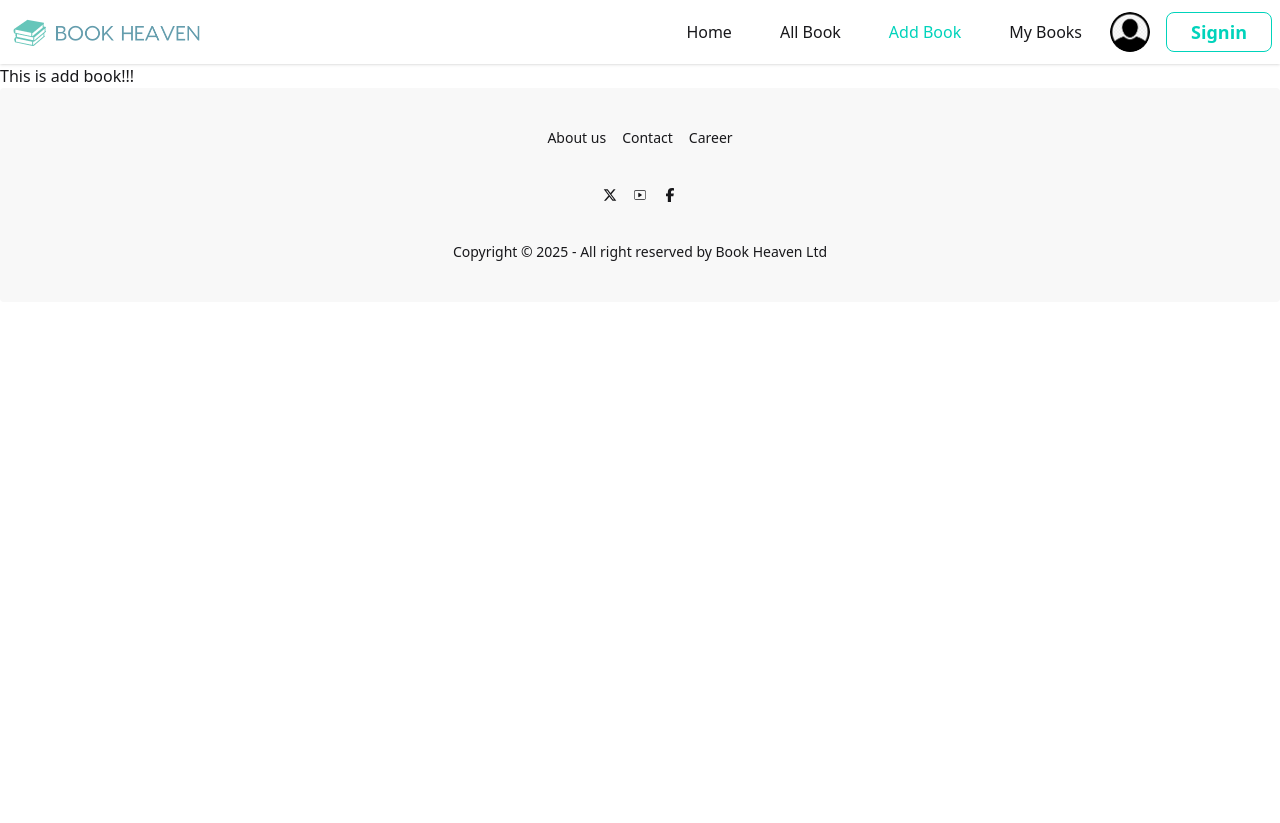
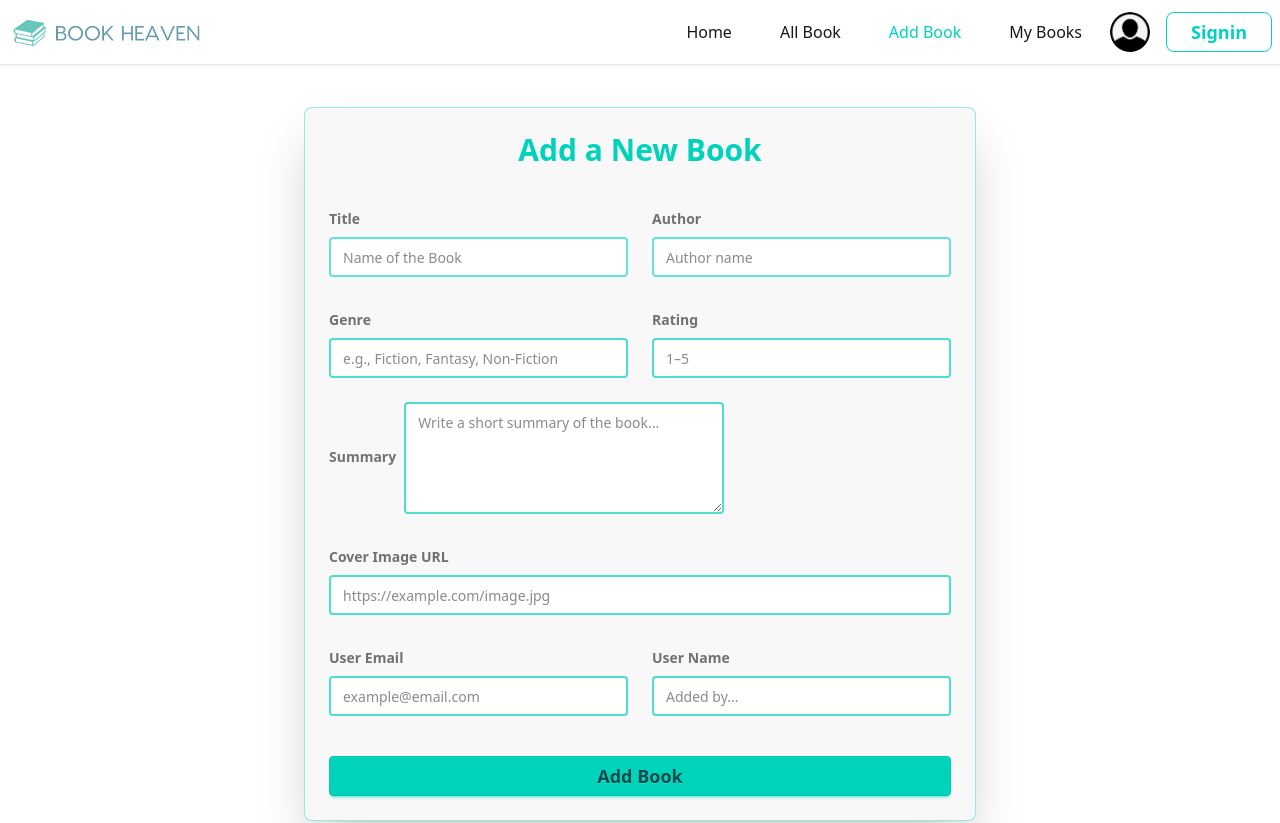
Before and after one commit to MMahamudul/The-Book-Heaven-client, a React (Vite) app: page /add-book in a window 1280 px wide. Shown: the top 823 px of the page. Before the commit the page ends 800 px from the top, so only its background shows below. Built offline with nearby package versions, Linux system fonts and the light colour scheme; no server answers.

Commit message:
Add book page design

```diff
--- a/src/component/Banner.jsx
+++ b/src/component/Banner.jsx
@@ -3,6 +3,7 @@ import { Autoplay, Pagination, Navigation } from "swiper/modules";
 import "swiper/css";
 import "swiper/css/pagination";
 import "swiper/css/navigation";
+import { Link } from "react-router";
 
 export default function Banner() {
   const slides = [
@@ -58,12 +59,12 @@ export default function Banner() {
                   {slide.text}
                 </p>
                 <div className="flex flex-wrap justify-center gap-4">
-                  <button className="btn btn-accent text-white px-6 py-3 rounded-lg text-lg shadow-md">
+                  <Link to='/all-books'  className="btn btn-accent text-white px-6 py-3 rounded-lg text-lg shadow-md">
                     All Books
-                  </button>
-                  <button className="btn btn-outline btn-accent px-6 py-3 rounded-lg text-lg">
-                    Create Book
-                  </button>
+                  </Link>
+                  <Link to='/add-book' className="btn btn-outline btn-accent px-6 py-3 rounded-lg text-lg">
+                    Add Book
+                  </Link>
                 </div>
               </div>
             </div>
--- a/src/pages/AddBook.jsx
+++ b/src/pages/AddBook.jsx
@@ -1,11 +1,122 @@
-import React from 'react';
+import React from "react";
 
 const AddBook = () => {
-    return (
-        <div>
-            This is add book!!!
+  return (
+    <div className="min-h-screen bg-base-100 flex items-center justify-center p-6">
+      <div className="card w-full max-w-2xl shadow-2xl bg-base-200 border border-accent/40">
+        <div className="card-body">
+          <h2 className="text-3xl font-bold text-center text-accent mb-6">
+            Add a New Book
+          </h2>
+
+          <form className="grid grid-cols-1 md:grid-cols-2 gap-6">
+            {/* Title */}
+            <div className="form-control">
+              <label className="label">
+                <span className="label-text font-bold my-2">Title</span>
+              </label>
+              <input
+                type="text"
+                placeholder="Name of the Book"
+                className="input input-bordered border-2 border-accent/60 w-full focus:outline-none focus:ring-1 focus:ring-accent focus:border-accent"
+              />
+            </div>
+
+            {/* Author */}
+            <div className="form-control">
+              <label className="label">
+                <span className="label-text font-bold my-2">Author</span>
+              </label>
+              <input
+                type="text"
+                placeholder="Author name"
+                className="input input-bordered border-2 border-accent/60 w-full focus:outline-none focus:ring-1 focus:ring-accent focus:border-accent"
+              />
+            </div>
+
+            {/* Genre */}
+            <div className="form-control">
+              <label className="label">
+                <span className="label-text font-bold my-2">Genre</span>
+              </label>
+              <input
+                type="text"
+                placeholder="e.g., Fiction, Fantasy, Non-Fiction"
+                className="input input-bordered border-2 border-accent/70 w-full focus:outline-none focus:ring-1 focus:ring-accent focus:border-accent"
+              />
+            </div>
+
+            {/* Rating */}
+            <div className="form-control">
+              <label className="label">
+                <span className="label-text font-bold my-2">Rating</span>
+              </label>
+              <input
+                type="number"
+                step="0.1"
+                placeholder="1–5"
+                className="input input-bordered border-2 border-accent/70 w-full focus:outline-none focus:ring-1 focus:ring-accent focus:border-accent"
+              />
+            </div>
+
+            {/* Summary */}
+            <div className="form-control md:col-span-2">
+              <label className="label">
+                <span className="label-text font-bold mr-2">Summary</span>
+              </label>
+              <textarea
+                placeholder="Write a short summary of the book..."
+                className="textarea textarea-bordered border-2 border-accent/70 h-28 focus:outline-none focus:ring-1 focus:ring-accent focus:border-accent"
+              ></textarea>
+            </div>
+
+            {/* Cover Image */}
+            <div className="form-control md:col-span-2">
+              <label className="label">
+                <span className="label-text font-bold my-2">Cover Image URL</span>
+              </label>
+              <input
+                type="url"
+                placeholder="https://example.com/image.jpg"
+                className="input input-bordered border-2 border-accent/70 w-full focus:outline-none focus:ring-1 focus:ring-accent focus:border-accent"
+              />
+            </div>
+
+            {/* User Email */}
+            <div className="form-control">
+              <label className="label">
+                <span className="label-text font-bold my-2">User Email</span>
+              </label>
+              <input
+                type="email"
+                placeholder="example@email.com"
+                className="input input-bordered border-2 border-accent/70 w-full focus:outline-none focus:ring-1 focus:ring-accent focus:border-accent"
+              />
+            </div>
+
+            {/* User Name */}
+            <div className="form-control">
+              <label className="label">
+                <span className="label-text font-bold my-2">User Name</span>
+              </label>
+              <input
+                type="text"
+                placeholder="Added by..."
+                className="input input-bordered border-2 border-accent/70 w-full focus:outline-none focus:ring-1 focus:ring-accent focus:border-accent"
+              />
+            </div>
+
+            {/* Submit Button */}
+            <div className="form-control md:col-span-2 mt-4">
+              <button className="btn btn-accent w-full text-lg font-semibold hover:scale-105 transition-transform duration-200">
+                Add Book
+              </button>
+            </div>
+          </form>
         </div>
-    );
+      </div>
+    </div>
+  );
 };
 
 export default AddBook;
```
